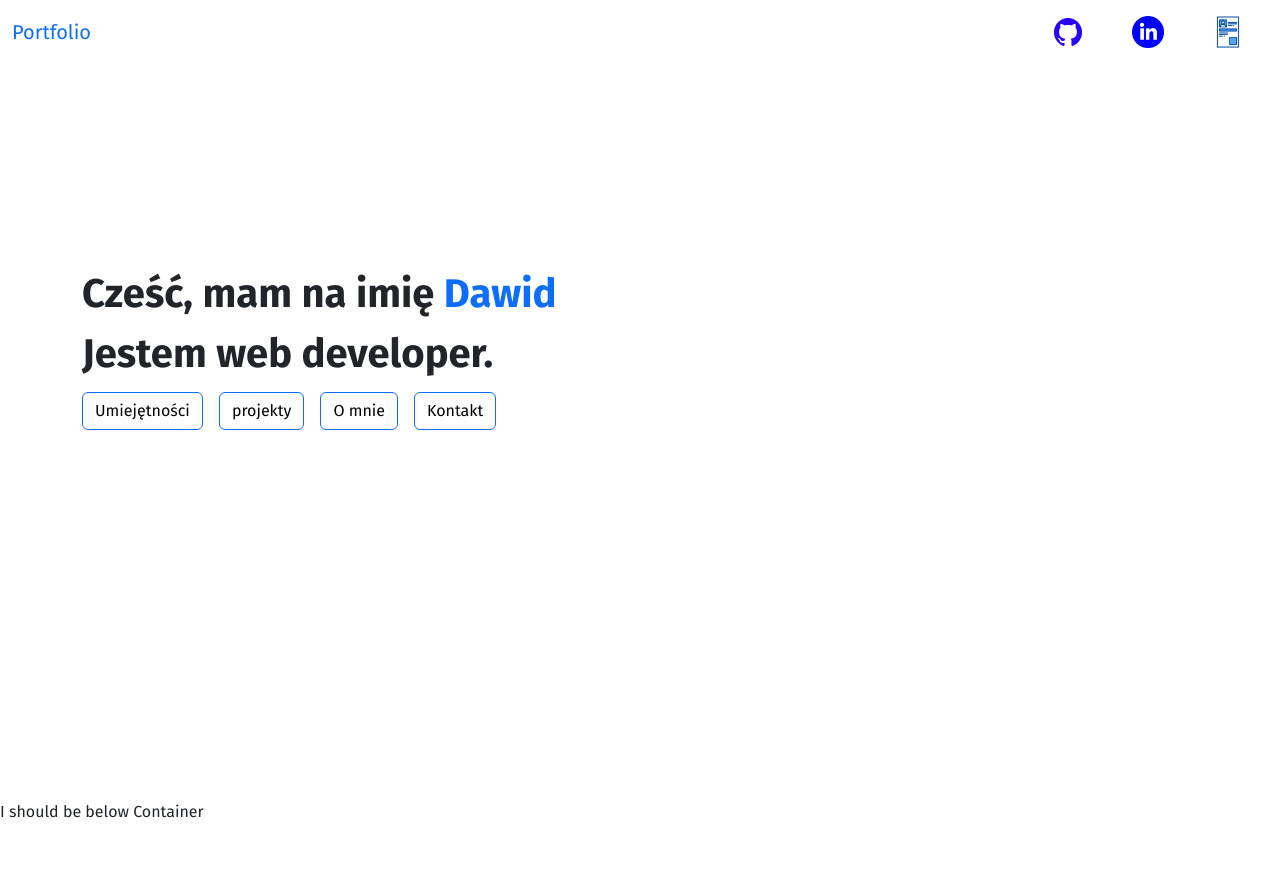
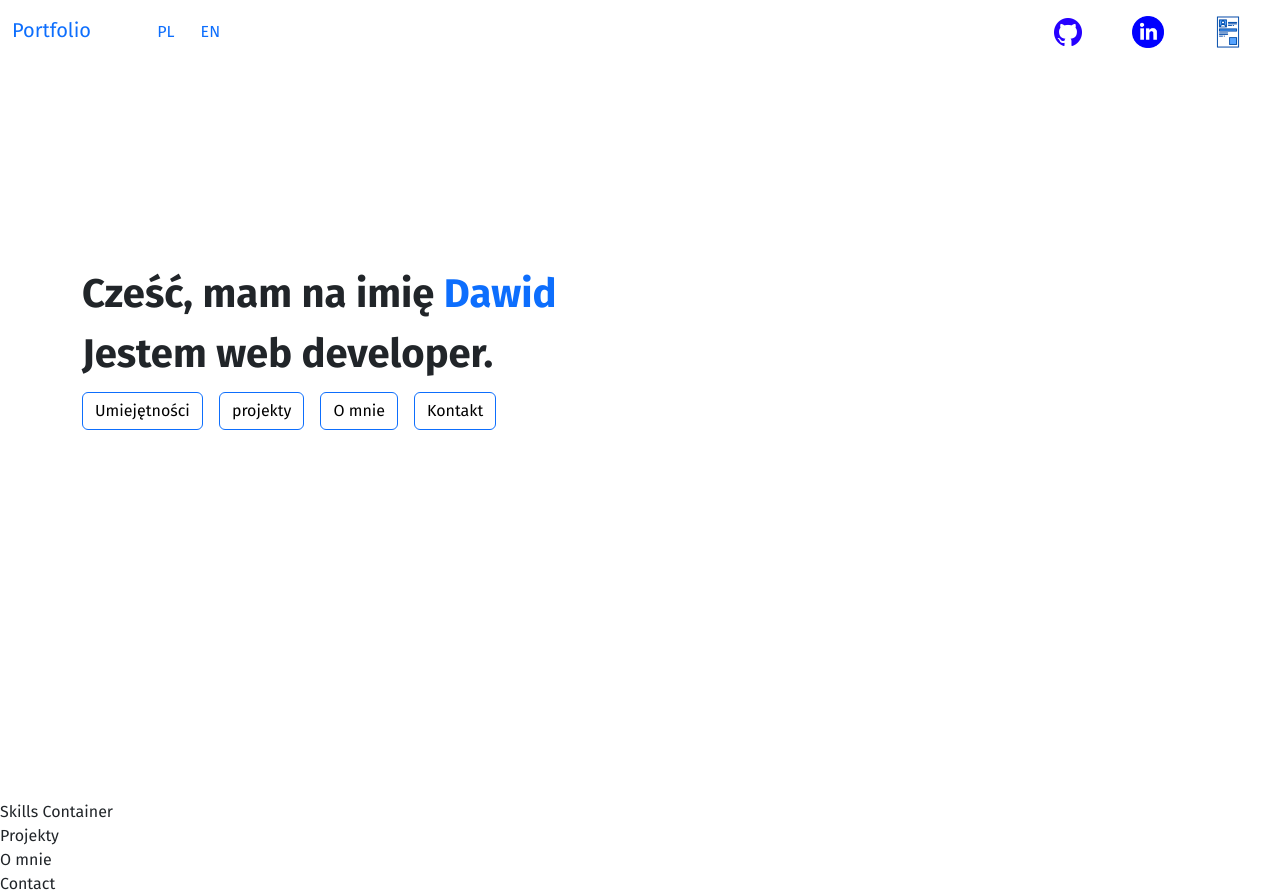
Before and after one commit to Fleskimiso/Portfolio, a React (Vite) app: page / in a window 1280 px wide. Before the commit the page ends 864 px from the top, so only its background shows below. Built offline with nearby package versions, Linux system fonts and the light colour scheme.

Commit message:
added lang support basics

```diff
--- a/src/App.tsx
+++ b/src/App.tsx
@@ -1,47 +1,23 @@
 import { useState } from 'react'
 import Navbar from './components/Navbar'
 import "./assets/css/custom.css"
+import ShortDescription from './components/ShortDescription'
 
 
 function App() {
-  const [count, setCount] = useState(0)
+  const [lang, setLang] = useState<"pl" | "en">("pl");
 
   return (
     <div className="App">
       <div className='vh-100'>
-        <Navbar />
-        <div className='container h-100  d-flex flex-column'>
-          <div className="flex-basis-30"></div>
-          <div className='d-flex flex-basis-70  flex-column '>
-            <div className='fs-1 fw-bold' >Cześć, mam na imię <span className="text-primary">Dawid</span></div>
-            <div className='fs-1 fw-bold'>Jestem web developer.</div>
-            <div className='d-flex flex-row pt-2 custom-buttons-list-effect'>
-              <div className='me-2 '>
-                <button className='btn border border-primary custom-hover-effect'>
-                  <a className='text-decoration-none text-black' href="#somehash">Umiejętności</a>
-                </button>
-              </div>
-              <div className='mx-2 '>
-                <button className='btn border border-primary custom-hover-effect'>
-                  <a className='text-decoration-none text-black' href="#somehash">projekty</a>
-                </button>
-              </div>
-              <div className='mx-2 '>
-                <button className='btn border border-primary custom-hover-effect'>
-                  <a className='text-decoration-none text-black' href="#somehash">O mnie</a>
-                </button>
-              </div>
-              <div className='mx-2 '>
-                <button className='btn border border-primary custom-hover-effect'>
-                <a className='text-decoration-none text-black' href="#somehash">Kontakt</a>
-                </button>
-              </div>
-            </div>
-          </div>
-        </div>
+        <Navbar setLang={setLang} />
+        <ShortDescription lang={lang} />
       </div>
 
-      <div id='somehash'>I should be below Container</div>
+      <div id='skills'>Skills Container</div>
+      <div id='projects'> Projekty</div>
+      <div id='about-me'>O mnie </div>
+      <div id='contact'>Contact</div>
 
     </div>
   )
--- a/src/components/Navbar.tsx
+++ b/src/components/Navbar.tsx
@@ -3,25 +3,33 @@ import linkedinIcon from "../assets/linkedinBlueIcon.png"
 import resumeIcon from "../assets/resumeBlueIcon.png"
 
 
-const Navbar = () => {
+const Navbar = ({ setLang } : {
+    setLang: (x: "pl"|"en") => void
+} ) => {
     return <nav className="navbar navbar-expand bg-body-tertiary">
         <div className="container-fluid">
-            <span className="text-primary navbar-brand mr-auto">Portfolio</span>
+            <span className="text-primary navbar-brand mr-auto">Portfolio
+            <span className="mx-5">
+            <span> </span>
+                <button className="btn text-primary" onClick={() => { setLang("pl") }}>PL</button>
+                <button className="btn text-primary" onClick={() => { setLang("en") }} >EN</button>
+            </span>
+            </span>
 
             <div className="" id="navbarSupportedContent">
                 <ul className="navbar-nav me-auto mb-2 mb-lg-0">
                     <li className="nav-item px-3">
-                        <a className="nav-link active" aria-current="page" href="https://www.github.com/Fleskimiso">
+                        <a target="_blank" className="nav-link active" aria-current="page" href="https://www.github.com/Fleskimiso">
                             <img src={githubIcon} alt="githubIcon" width="32px" height="32px" />
                         </a>
                     </li>
                     <li className="nav-item px-3">
-                        <a className="nav-link" href="#">
+                        <a target="_blank" className="nav-link" href="#">
                             <img src={linkedinIcon} alt="linkedinIcon" width="32px" height="32px" />
                         </a>
                     </li>
                     <li className="nav-item px-3">
-                        <a href="#" className="nav-link">
+                        <a target="_blank" href="#" className="nav-link">
                             <img src={resumeIcon} alt="resumeIcon" width="32px" height="32px" />
                         </a>
                     </li>
--- /dev/null
+++ b/src/components/ShortDescription.tsx
@@ -0,0 +1,41 @@
+
+const ShortDescription = (props: { lang: string; } ) => {
+   return <div className='container h-100  d-flex flex-column'>
+        <div className="flex-basis-30"></div>
+        <div className='d-flex flex-basis-70  flex-column '>
+            <div className='fs-1 fw-bold' >Cześć, mam na imię <span className="text-primary">Dawid</span></div>
+            <div className='fs-1 fw-bold'>Jestem web developer.</div>
+            <div className='d-flex flex-row pt-2 custom-buttons-list-effect'>
+                <div className='me-2 '>
+                    <button className='btn border border-primary custom-hover-effect'>
+                        <a className='text-decoration-none text-black' href="#somehash">
+                            {props.lang === "pl" ? "Umiejętności" : "Skills"}
+                        </a>
+                    </button>
+                </div>
+                <div className='mx-2 '>
+                    <button className='btn border border-primary custom-hover-effect'>
+                        <a className='text-decoration-none text-black' href="#somehash">
+                        {props.lang === "pl" ? "projekty" : "Projects"}
+                        </a>
+                    </button>
+                </div>
+                <div className='mx-2 '>
+                    <button className='btn border border-primary custom-hover-effect'>
+                        <a className='text-decoration-none text-black' href="#somehash">
+                        {props.lang === "pl" ? "O mnie" : "About me"}
+                        </a>
+                    </button>
+                </div>
+                <div className='mx-2 '>
+                    <button className='btn border border-primary custom-hover-effect'>
+                        <a className='text-decoration-none text-black' href="#somehash">
+                         {props.lang === "pl" ? "Kontakt" : "Contact"}
+                        </a>
+                    </button>
+                </div>
+            </div>
+        </div>
+    </div>
+}
+export default ShortDescription;
```
